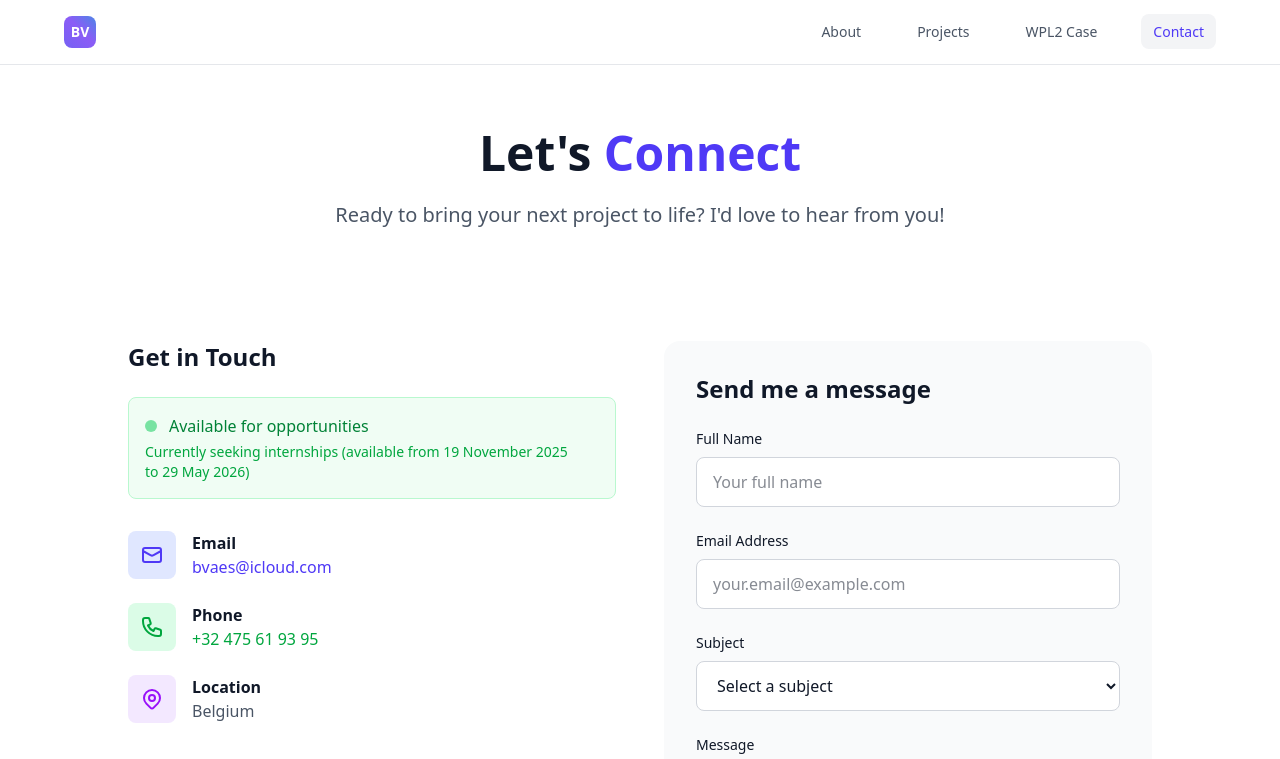
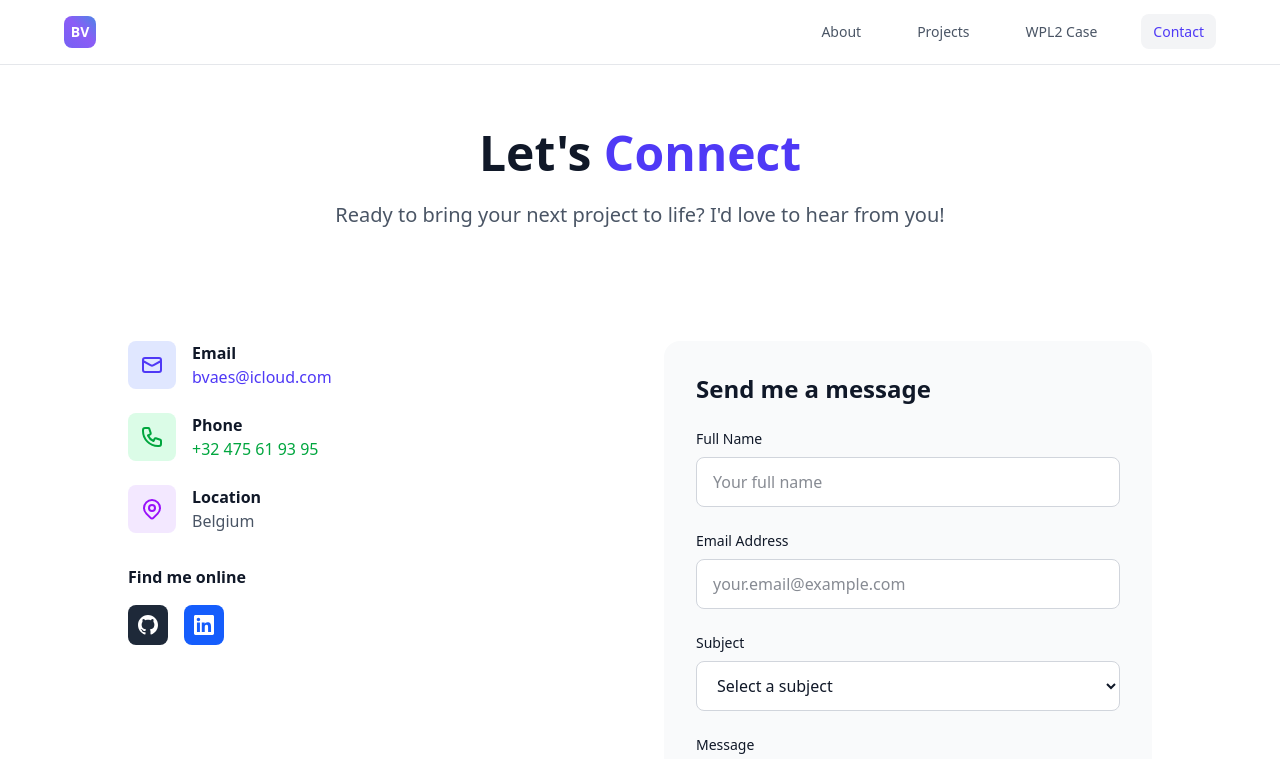
Before and after one commit to BenVaesPXL/Portfolio, a Vue app: page /contact in a window 1280 px wide. Shown: the top 759 px of the page. Built offline with nearby package versions, Linux system fonts and the light colour scheme.

Commit message:
feat: Remove internship availability section from ContactView

```diff
--- a/src/views/ContactView.vue
+++ b/src/views/ContactView.vue
@@ -24,26 +24,7 @@
         <div class="grid lg:grid-cols-2 gap-12">
           <!-- Contact Info -->
           <div class="space-y-8">
-            <div>
-              <h2 class="text-2xl font-bold mb-6">Get in Touch</h2>
-              <div
-                class="bg-green-50 dark:bg-green-900/20 border border-green-200 dark:border-green-800 rounded-lg p-4"
-              >
-                <div class="flex items-center">
-                  <div
-                    class="w-3 h-3 bg-green-500 rounded-full mr-3 animate-pulse"
-                  ></div>
-                  <span class="text-green-700 dark:text-green-400 font-medium"
-                    >Available for opportunities</span
-                  >
-                </div>
-                <p class="text-green-600 dark:text-green-300 text-sm mt-1">
-                  Currently seeking internships (available from 19 November 2025
-                  <br />
-                  to 29 May 2026)
-                </p>
-              </div>
-            </div>
+
 
             <!-- Contact Methods -->
             <div class="space-y-6">
```
